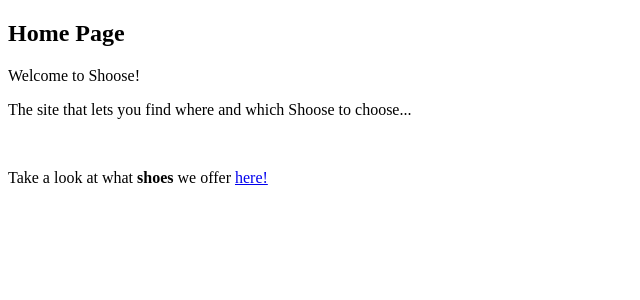
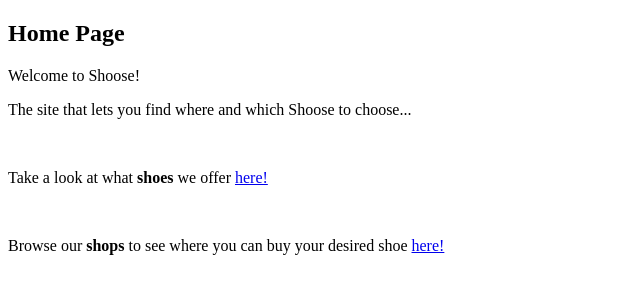
Before and after one commit to Jortuk/SFIA-1, a Flask app: page / in a window 1280 px wide. Shown: the part 73-373 px from the top of the page, without its empty margins (0-640 px from the left). Run offline with Flask 2, Linux system fonts and the light colour scheme.

Commit message:
Updated home.html

```diff
--- a/application/templates/home.html
+++ b/application/templates/home.html
@@ -5,7 +5,6 @@
 <p>The site that lets you find where and which Shoose to choose...</p>
 <br>
 <p>Take a look at what <b>shoes</b> we offer <a href="{{ url_for('shoesadmin') }}">here!</a></p>
-
-
-
+<br>
+<p>Browse our <b>shops</b> to see where you can buy your desired shoe <a href="{{ url_for('shops') }}">here!</a></p>
 {% endblock %}
```
